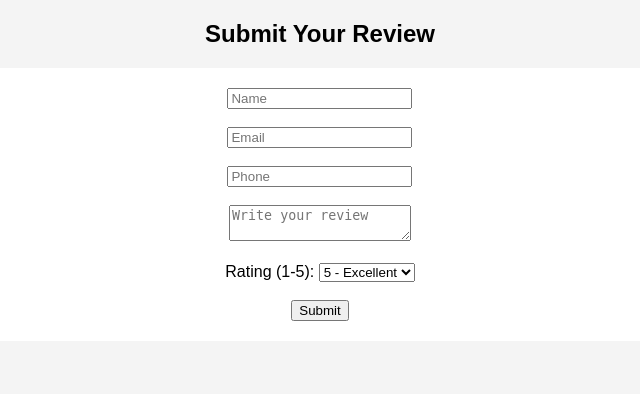
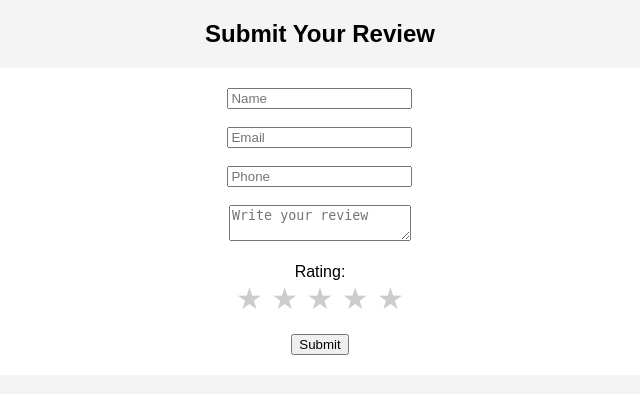
Before and after one commit to kushalachirasala-lang/demo, a Flask app: page / in a window 1280 px wide. Shown: the top 394 px of the page, without its empty margins (320-960 px from the left). Run offline with Flask 3, Linux system fonts and the light colour scheme.

Commit message:
Rating UI added

```diff
--- a/templates/index.html
+++ b/templates/index.html
@@ -31,6 +31,25 @@
             background-color: #007BFF;
             color: white;
         }
+
+        /* ⭐ STAR RATING STYLE */
+        .stars {
+            display: inline-block;
+            direction: rtl;
+            font-size: 30px;
+        }
+        .stars input {
+            display: none;
+        }
+        .stars label {
+            color: #ccc;
+            cursor: pointer;
+        }
+        .stars input:checked ~ label,
+        .stars label:hover,
+        .stars label:hover ~ label {
+            color: gold;
+        }
     </style>
 </head>
 
@@ -43,14 +62,26 @@
             <input type="email" name="email" placeholder="Email" required><br><br>
             <input type="text" name="phone" placeholder="Phone" required><br><br>
             <textarea name="review" placeholder="Write your review" required></textarea><br><br>
-            <label for="rating">Rating (1-5): </label>
-            <select name="rating" id="rating">
-                <option value="5">5 - Excellent</option>
-                <option value="4">4 - Good</option>
-                <option value="3">3 - Average</option>
-                <option value="2">2 - Poor</option>
-                <option value="1">1 - Terrible</option>
-            </select><br><br>
+
+            <!-- ⭐ STAR RATING ADDED HERE -->
+            <label>Rating:</label><br>
+            <div class="stars">
+                <input type="radio" id="star5" name="rating" value="5">
+                <label for="star5">★</label>
+
+                <input type="radio" id="star4" name="rating" value="4">
+                <label for="star4">★</label>
+
+                <input type="radio" id="star3" name="rating" value="3">
+                <label for="star3">★</label>
+
+                <input type="radio" id="star2" name="rating" value="2">
+                <label for="star2">★</label>
+
+                <input type="radio" id="star1" name="rating" value="1" required>
+                <label for="star1">★</label>
+            </div><br><br>
+
             <button type="submit">Submit</button>
         </form>
     </div>
```
